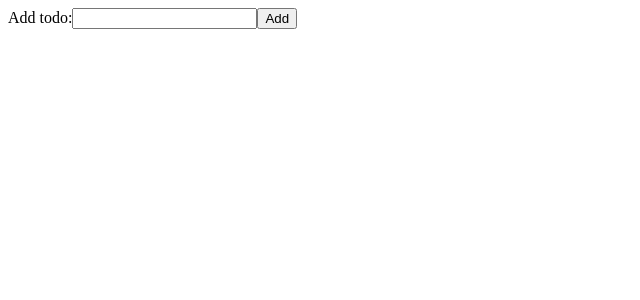
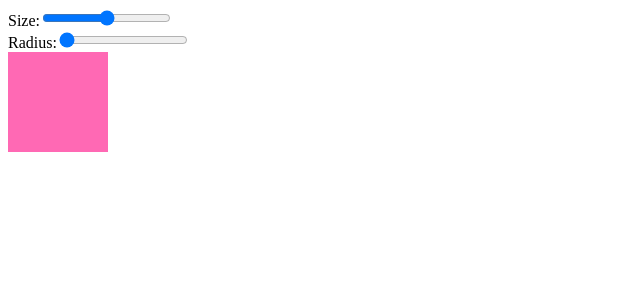
Before and after one commit to pascalweber85/react-playground, a React (Vite) app: page / in a window 1280 px wide. Shown: the top 300 px of the page, without its empty margins (0-640 px from the left). Built offline with nearby package versions, Linux system fonts and the light colour scheme.

Commit message:
add boxes

```diff
--- a/src/App.css
+++ b/src/App.css
@@ -2,3 +2,9 @@
   margin: 0;
   display: grid;
 }
+
+.Box {
+  background: hotpink;
+  width: 100px;
+  height: 100px;
+}
--- a/src/App.jsx
+++ b/src/App.jsx
@@ -1,48 +1,45 @@
-import * as React from 'react'
+import React, { useState } from 'react'
+import { v4 as uuidv4 } from 'uuid'
 import './App.css'
-import { useState } from 'react'
-import { v4 as uuidv4 } from 'uuid'
 
 export default () => {
-  const [todos, setTodos] = useState([])
+  const [radius, setRadius] = useState(0)
+  const [size, setSize] = useState(100)
+
+  const style = {
+    width: size + 'px',
+    height: size + 'px',
+    transform: `rotate(${radius}deg)`,
+  }
+
   return (
     <div className="App">
-      <form onSubmit={handleSubmit}>
-        <label>
-          Add todo:
-          <input name="todo" type="text" />
-        </label>
-        <button>Add</button>
-      </form>
-      <ul>
-        {todos.map(({ text, isDone, id }) => (
-          <li onClick={() => toggleISDone(id)} key={id}>
-            {text} {isDone && '✅'}
-          </li>
-        ))}
-      </ul>
+      <label>
+        Size:
+        <input value={size} onChange={handleChange} type="range" max="200" />
+      </label>
+
+      <label>
+        Radius:
+        <input
+          value={radius}
+          onChange={handleRadiusChange}
+          type="range"
+          max="360"
+          min="0"
+        />
+      </label>
+      <div style={style} className="Box" />
     </div>
   )
 
-  function toggleISDone(id) {
-    const index = todos.findIndex(todo => todo.id === id)
-    const todo = todos[index]
-
-    setTodos([
-      ...todos.slice(0, index),
-      { ...todo, isDone: !todo.isDone },
-      ...todos.slice(index + 1),
-    ])
+  function handleChange(event) {
+    const input = event.target
+    setSize(input.value)
   }
 
-  function handleSubmit(event) {
-    event.preventDefault()
-    const form = event.target
-    const input = form.elements.todo
-    const newTodo = { text: input.value, isDone: false, id: uuidv4() }
-
-    setTodos([...todos, newTodo]) // spread operator `...todos`
-    form.reset()
-    input.focus()
+  function handleRadiusChange(event) {
+    const input = event.target
+    setRadius(input.value)
   }
 }
```
